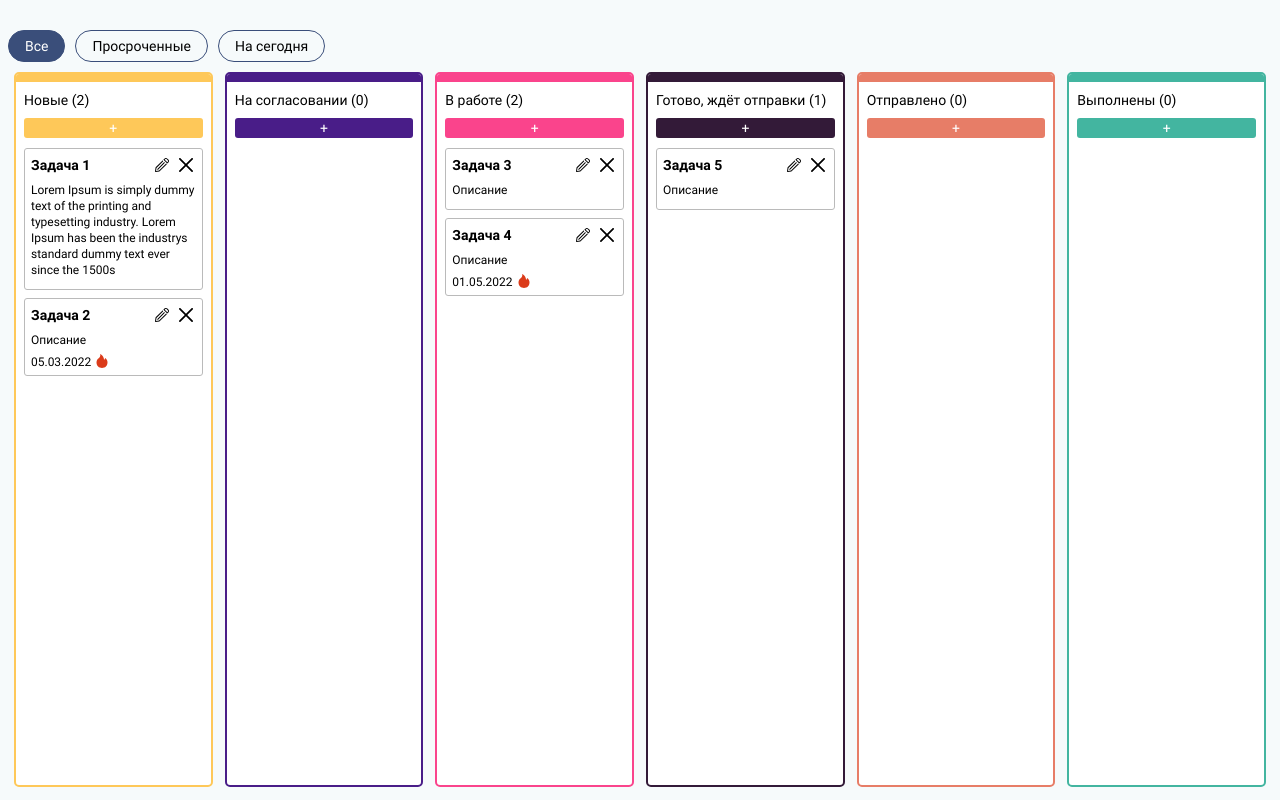
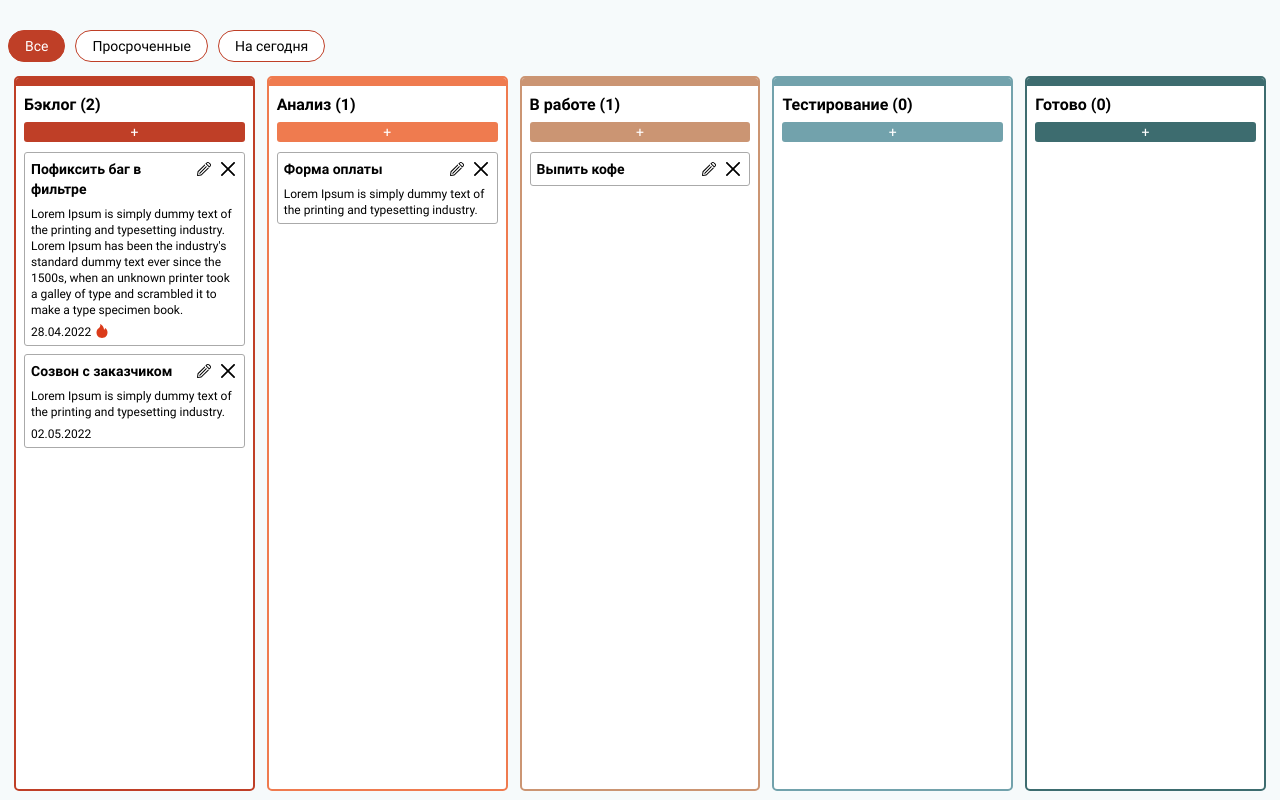
Before and after one commit to rom4es/kanban, a React (Create React App) app: page / in a window 1280 px wide. Built offline with nearby package versions, Linux system fonts and the light colour scheme.

Commit message:
Refactoring

```diff
--- a/src/components/dueFilter/styles.scss
+++ b/src/components/dueFilter/styles.scss
@@ -1,7 +1,7 @@
 @import '../../scss/variables';
 
 .b-filter {
-  margin-bottom: 10px;
+  margin-bottom: 14px;
   .b-filter-item {
     position: relative;
     display: inline-block;
@@ -11,17 +11,18 @@
       opacity: 0;
       visibility: hidden;
       &:checked + label {
-        background-color: $blue-color;
+        background-color: $btn-color;
         color: #fff;
       }
     }
     label {
       display: inline-block;
       padding: 8px 16px;
-      border: 1px solid $blue-color;
+      border: 1px solid $btn-color;
       font-size: $font-size-base;
       line-height: $font-size-base;
       border-radius: 100px;
+      background-color: #FFF;
       cursor: pointer;
     }
   }
--- a/src/components/kanban/card/index.tsx
+++ b/src/components/kanban/card/index.tsx
@@ -104,15 +104,19 @@ const KanbanCard: React.FC<KanbanCardProps> = ({ card, statusId }) => {
           </button>
         </div>
         <div className="b-kanban-card-name">{card.name}</div>
-        <div className="b-kanban-card-descr">{card.description}</div>
-        <div className="b-kanban-card-due">
-          {card.due ? dayjs(card.due).format('DD.MM.YYYY') : ''}
-          {
-            dayjs(card.due).unix() < dayjs().startOf('day').unix() ? (
-              <img src={fireIcon} className="overdue-icon" />
-            ) : ''
-          }
-        </div>
+        {card.description ? <div className="b-kanban-card-descr">{card.description}</div> : ''}
+        {card.due ? (
+          <div className="b-kanban-card-due">
+            {card.due ? dayjs(card.due).format('DD.MM.YYYY') : ''}
+            {dayjs(card.due).unix() < dayjs().startOf('day').unix() && statusId !== 5 ? (
+              <img src={fireIcon} alt="" className="overdue-icon" />
+            ) : (
+              ''
+            )}
+          </div>
+        ) : (
+          ''
+        )}
       </div>
       {isOver && !isDragging ? (
         <div className={`b-kanban-insert ${hoverTop ? 'before' : ''}`}></div>
--- a/src/components/kanban/card/styles.scss
+++ b/src/components/kanban/card/styles.scss
@@ -7,7 +7,7 @@ $card-line-height: 16px;
   .b-kanban-card {
     position: relative;
     border-radius: 3px;
-    border: 1px solid #bababa;
+    border: 1px solid #AAA;
     padding: 6px;
     cursor: move;
     &-controls {
@@ -26,21 +26,21 @@ $card-line-height: 16px;
     }
     &-name {
       font-weight: 700;
-      margin-bottom: 6px;
       padding-right: 46px;
     }
     &-descr {
-      margin-bottom: 6px;
       font-size: $card-font-size;
       line-height: $card-line-height;
       white-space: pre-wrap;
       word-wrap: break-word;
+      margin-top: 6px;
     }
     &-due {
       display: flex;
       align-items: center;
       font-size: $card-font-size;
       line-height: $card-line-height;
+      margin-top: 6px;
       .overdue-icon{
         display: inline-block;
         width: 16px;
@@ -57,7 +57,7 @@ $card-line-height: 16px;
     margin: 0 8px;
     border-radius: 3px;
     height: 4px;
-    background-color: #bababa;
+    background-color: #AAA;
     &.before {
       bottom: auto;
       top: -2px;
--- a/src/components/kanban/list/styles.scss
+++ b/src/components/kanban/list/styles.scss
@@ -7,7 +7,10 @@
   border: 2px solid;
   overflow: hidden;
   &-header {
-    padding: 8px;
+    font-weight: 700;
+    font-size: 16px;
+    line-height: 16px;
+    padding: 10px 8px;
     border-top: 8px solid;
   }
   &-add {
--- a/src/components/modal/styles.scss
+++ b/src/components/modal/styles.scss
@@ -44,7 +44,7 @@
       font-size: 20px;
       line-height: 26px;
       font-weight: 700;
-      border-bottom: 1px solid #bababa;
+      border-bottom: 1px solid #AAA;
     }
     &-content {
       padding: 20px;
--- a/src/index.scss
+++ b/src/index.scss
@@ -17,7 +17,7 @@ body {
   padding: 10px 16px;
   min-width: 70px;
   border-radius: 100px;
-  background-color: $blue-color;
+  background-color: $btn-color;
   font-size: $font-size-base;
   line-height: $font-size-base;
   font-weight: 700;
--- a/src/scss/_extends.scss
+++ b/src/scss/_extends.scss
@@ -13,6 +13,6 @@
   font-size: $font-size-base;
   line-height: $line-height-base;
   font-family: $font-family-base;
-  border: 1px solid #bababa;
+  border: 1px solid #AAA;
   border-radius: 3px;
 }
--- a/src/scss/_variables.scss
+++ b/src/scss/_variables.scss
@@ -3,4 +3,4 @@ $font-size-base: 14px;
 $line-height-base: 20px;
 $font-family-base: 'Roboto', sans-serif;
 
-$blue-color: #3a4e7a;
+$btn-color: #bf3f27;
--- a/src/store/slices/kanban/mocks/index.ts
+++ b/src/store/slices/kanban/mocks/index.ts
@@ -4,75 +4,61 @@ import { v4 as uuidv4 } from 'uuid';
 export const data: IStatus[] = [
   {
     id: 1,
-    name: 'Новые',
-    color: '#fec859',
+    name: 'Бэклог',
+    color: '#bf3f27',
     items: [
       {
         id: uuidv4(),
-        name: 'Задача 1',
-        description: 'Lorem Ipsum is simply dummy text of the printing and typesetting industry. Lorem Ipsum has been the industrys standard dummy text ever since the 1500s',
-        due: null,
+        name: 'Пофиксить баг в фильтре',
+        description: 'Lorem Ipsum is simply dummy text of the printing and typesetting industry. Lorem Ipsum has been the industry\'s standard dummy text ever since the 1500s, when an unknown printer took a galley of type and scrambled it to make a type specimen book.',
+        due: new Date(2022, 3, 28).toISOString(),
       },
       {
         id: uuidv4(),
-        name: 'Задача 2',
-        description: 'Описание',
-        due: new Date(2022, 2, 5).toISOString(),
+        name: 'Созвон с заказчиком',
+        description: 'Lorem Ipsum is simply dummy text of the printing and typesetting industry.',
+        due: new Date().toISOString(),
       },
     ]
   },
   {
     id: 2,
-    name: 'На согласовании',
-    color: '#491d88',
+    name: 'Анализ',
+    color: '#ef7b4f',
+    items: [
+      {
+        id: uuidv4(),
+        name: 'Форма оплаты',
+        description: 'Lorem Ipsum is simply dummy text of the printing and typesetting industry.',
+        due: null
+      },
+    ]
+  },
+  {
+    id: 3,
+    name: 'В работе',
+    color: '#cb9573',
+    items: [
+      {
+        id: uuidv4(),
+        name: 'Выпить кофе',
+        description: '',
+        due: null,
+      },
+    ]
+  },
+  {
+    id: 4,
+    name: 'Тестирование',
+    color: '#72a2ac',
     items: [
 
     ]
   },
   {
-    id: 3,
-    name: 'В работе',
-    color: '#fa448c',
-    items: [
-      {
-        id: uuidv4(),
-        name: 'Задача 3',
-        description: 'Описание',
-        due: null,
-      },
-      {
-        id: uuidv4(),
-        name: 'Задача 4',
-        description: 'Описание',
-        due: new Date(2022, 4, 1).toISOString(),
-      },
-    ]
-  },
-  {
-    id: 4,
-    name: 'Готово, ждёт отправки',
-    color: '#331a38',
-    items: [
-      {
-        id: uuidv4(),
-        name: 'Задача 5',
-        description: 'Описание',
-        due: null,
-      },
-    ]
-  },
-  {
     id: 5,
-    name: 'Отправлено',
-    color: '#E77D67',
-    items: [
-
-    ]
-  },
-  {
-    id: 6,
-    name: 'Выполнены',
-    color: '#43b5a0',
+    name: 'Готово',
+    color: '#3d6c6f',
     items: [
 
     ]
```
